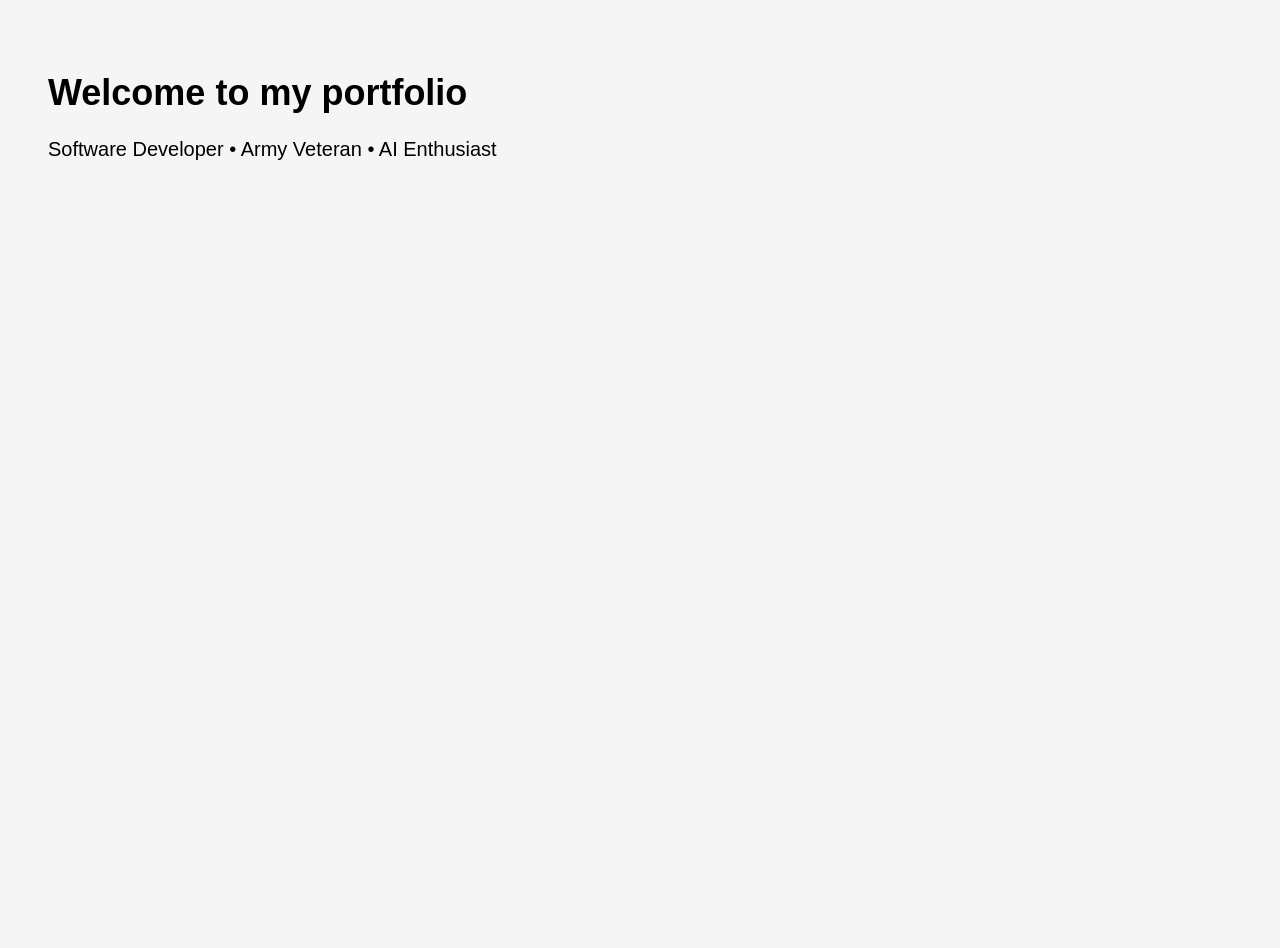
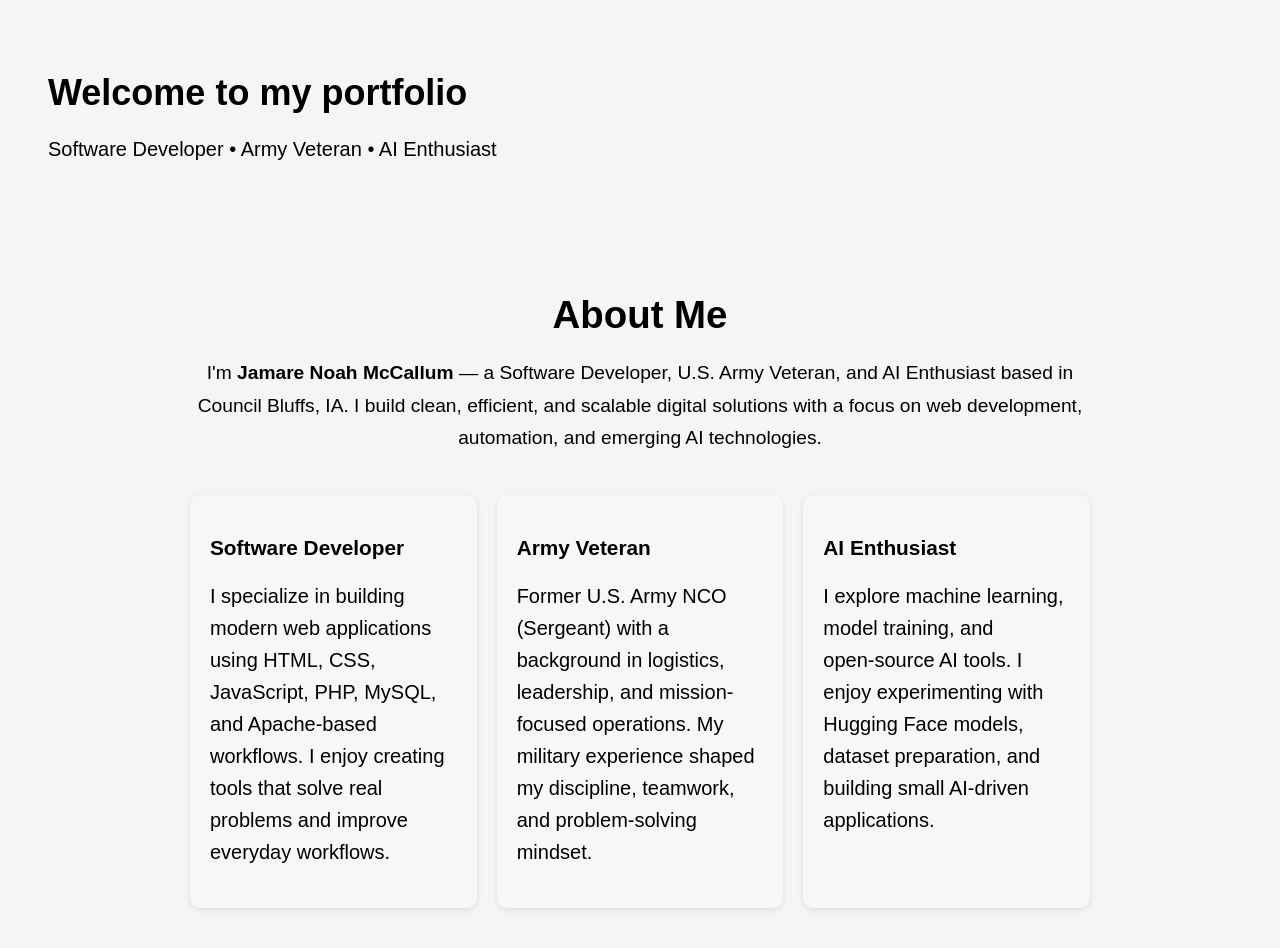
Before and after one commit to jamare-ai/jnm-portfolio, a plain HTML site: page index.html in a window 1280 px wide. Before the commit the page ends 800 px from the top, so only its background shows below. Drawn offline with Linux system fonts and the light colour scheme.

Commit message:
Updated portfolio with About Me section

```diff
--- a/index.html
+++ b/index.html
@@ -7,10 +7,86 @@
     body { font-family: Arial, sans-serif; padding: 40px; background: #f5f5f5; }
     h1 { font-size: 36px; }
     p { font-size: 20px; }
-  </style>
+  .about-section {
+  max-width: 900px;
+  margin: 80px auto;
+  padding: 20px;
+  text-align: center;
+}
+
+.about-section h2 {
+  font-size: 2.4rem;
+  margin-bottom: 20px;
+}
+
+.about-intro {
+  font-size: 1.2rem;
+  line-height: 1.7;
+  margin-bottom: 40px;
+}
+
+.about-grid {
+  display: grid;
+  grid-template-columns: repeat(auto-fit, minmax(260px, 1fr));
+  gap: 20px;
+}
+
+.about-card {
+  background: #f7f7f7;
+  padding: 20px;
+  border-radius: 10px;
+  text-align: left;
+  box-shadow: 0 2px 6px rgba(0,0,0,0.1);
+}
+
+.about-card h3 {
+  margin-bottom: 10px;
+  font-size: 1.3rem;
+}
+
+.about-card p {
+  line-height: 1.6;
+}
+</style>
 </head>
 <body>
   <h1>Welcome to my portfolio</h1>
   <p>Software Developer • Army Veteran • AI Enthusiast</p>
+<section id="about" class="about-section">
+  <h2>About Me</h2>
+  <p class="about-intro">
+    I'm <strong>Jamare Noah McCallum</strong> — a Software Developer, U.S. Army Veteran, and AI Enthusiast
+    based in Council Bluffs, IA. I build clean, efficient, and scalable digital solutions with a focus
+    on web development, automation, and emerging AI technologies.
+  </p>
+
+  <div class="about-grid">
+    <div class="about-card">
+      <h3>Software Developer</h3>
+      <p>
+        I specialize in building modern web applications using HTML, CSS, JavaScript, PHP, MySQL,
+        and Apache-based workflows. I enjoy creating tools that solve real problems and improve
+        everyday workflows.
+      </p>
+    </div>
+
+    <div class="about-card">
+      <h3>Army Veteran</h3>
+      <p>
+        Former U.S. Army NCO (Sergeant) with a background in logistics, leadership, and mission-focused
+        operations. My military experience shaped my discipline, teamwork, and problem‑solving mindset.
+      </p>
+    </div>
+
+    <div class="about-card">
+      <h3>AI Enthusiast</h3>
+      <p>
+        I explore machine learning, model training, and open‑source AI tools. I enjoy experimenting with
+        Hugging Face models, dataset preparation, and building small AI-driven applications.
+      </p>
+    </div>
+  </div>
+</section>
+
 </body>
 </html>
```
